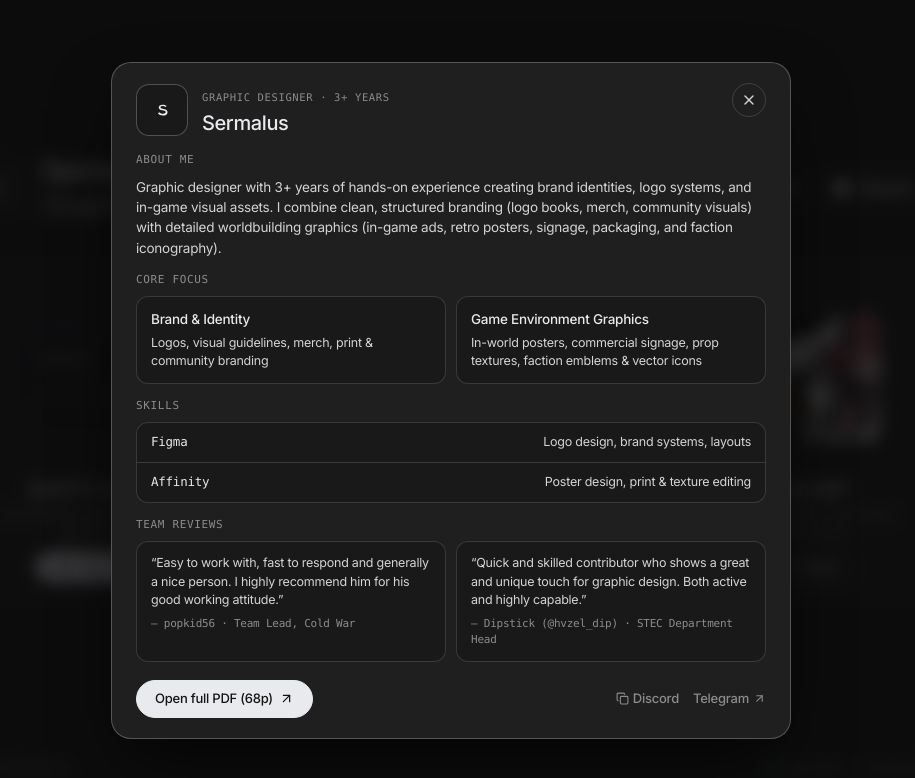
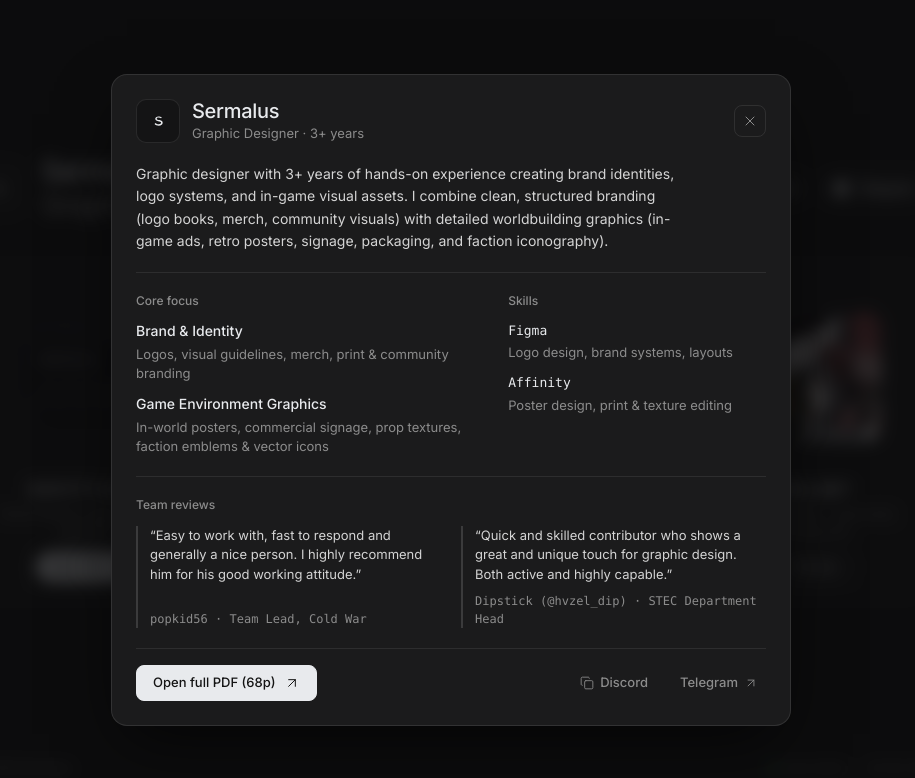
Before and after one commit to sermalus/sermalus.github.io, a React (Vite) app: page / in a window 1280 px wide. Both pictures are taken after a click on the button "About". Shown: the top 778 px of the page, without its empty margins (189-1104 px from the left). Built offline with nearby package versions, Linux system fonts and the light colour scheme; a web font is replaced by a local one.

Commit message:
style: unslop About modal into clean editorial CV sheet

```diff
--- a/src/components/AboutDialog.tsx
+++ b/src/components/AboutDialog.tsx
@@ -77,11 +77,11 @@ export function AboutDialog({ open, lang, onClose }: AboutDialogProps) {
       }}
     >
       {open && (
-        <div className="dialog-body">
-          <div className="dialog-head">
-            <div className="dialog-identity">
+        <div className="about-body">
+          <header className="about-head">
+            <div className="about-identity">
               <div className="about-mark" aria-hidden="true">
-                <svg viewBox="0 0 40 40" width="26" height="26" fill="none">
+                <svg viewBox="0 0 40 40" width="22" height="22" fill="none">
                   <path
                     d="M26.5 13.6c-1.2-1.1-3-1.8-5.6-1.8-3.7 0-5.9 1.7-5.9 4.3 0 2.4 1.8 3.6 5.2 4.3l2 .4c2.3.4 3.4 1.1 3.4 2.4 0 1.5-1.5 2.6-4.2 2.6-2.5 0-4.5-.9-5.8-2.3l-1.9 2c1.7 1.9 4.3 3 7.7 3 4.4 0 7.1-2.1 7.1-5.2 0-2.6-1.8-4.2-5.6-4.9l-2-.4c-2.2-.4-3.2-1.1-3.2-2.2 0-1.2 1.2-2.1 3.2-2.1 2 0 3.4.6 4.5 1.5l2.1-1.6Z"
                     fill="#E8EAED"
@@ -89,92 +89,101 @@ export function AboutDialog({ open, lang, onClose }: AboutDialogProps) {
                 </svg>
               </div>
               <div>
-                <span className="dialog-role">{copy.role}</span>
-                <h2 id="about-dialog-title" className="dialog-title">
+                <h2 id="about-dialog-title" className="about-name">
                   Sermalus
                 </h2>
+                <p className="about-role">{copy.role}</p>
               </div>
             </div>
 
             <form method="dialog">
               <button
                 type="submit"
-                className="dialog-close"
+                className="about-close"
                 aria-label={copy.closeAria}
                 autoFocus
               >
-                <X size={16} />
+                <X size={16} strokeWidth={1.5} />
               </button>
             </form>
+          </header>
+
+          <p className="about-bio">{copy.aboutText}</p>
+
+          <div className="about-divider" aria-hidden="true" />
+
+          <div className="about-columns">
+            <section className="about-col">
+              <h3 className="about-label">{copy.focusTitle}</h3>
+              <ul className="about-list">
+                {copy.focusItems.map((item) => (
+                  <li className="about-list-item" key={item.title}>
+                    <div className="about-item-title">{item.title}</div>
+                    <p className="about-item-desc">{item.desc}</p>
+                  </li>
+                ))}
+              </ul>
+            </section>
+
+            <section className="about-col">
+              <h3 className="about-label">{copy.skillsTitle}</h3>
+              <ul className="about-list">
+                {copy.skills.map((skill) => (
+                  <li className="about-list-item" key={skill.name}>
+                    <div className="about-item-title about-item-title--mono">
+                      {skill.name}
+                    </div>
+                    <p className="about-item-desc">{skill.desc}</p>
+                  </li>
+                ))}
+              </ul>
+            </section>
           </div>
 
-          <section className="about-section">
-            <h3 className="about-label">{copy.aboutTitle}</h3>
-            <p className="dialog-copy">{copy.aboutText}</p>
-          </section>
+          <div className="about-divider" aria-hidden="true" />
 
-          <section className="about-section">
-            <h3 className="about-label">{copy.focusTitle}</h3>
-            <div className="about-grid">
-              {copy.focusItems.map((item) => (
-                <div className="about-card" key={item.title}>
-                  <div className="about-card-title">{item.title}</div>
-                  <p className="about-card-desc">{item.desc}</p>
-                </div>
-              ))}
-            </div>
-          </section>
-
-          <section className="about-section">
-            <h3 className="about-label">{copy.skillsTitle}</h3>
-            <div className="about-skills">
-              {copy.skills.map((skill) => (
-                <div className="about-skill-row" key={skill.name}>
-                  <span className="about-skill-name">{skill.name}</span>
-                  <span className="about-skill-desc">{skill.desc}</span>
-                </div>
-              ))}
-            </div>
-          </section>
-
-          <section className="about-section">
+          <section className="about-reviews-block">
             <h3 className="about-label">{copy.reviewsTitle}</h3>
             <div className="about-quotes">
               {copy.reviews.map((review) => (
-                <blockquote className="dialog-quote" key={review.author}>
+                <blockquote className="about-quote" key={review.author}>
                   <p>“{review.text}”</p>
-                  <footer>— {review.author}</footer>
+                  <footer>{review.author}</footer>
                 </blockquote>
               ))}
             </div>
           </section>
 
-          <div className="dialog-footer-bar">
-            <a className="dialog-btn dialog-btn--primary" href="/portfolio/">
+          <footer className="about-footer">
+            <a className="about-primary-btn" href="/portfolio/">
               <span>{copy.openPdf}</span>
-              <ArrowUpRight size={15} />
+              <ArrowUpRight size={16} strokeWidth={1.5} />
             </a>
 
-            <div className="dialog-ext-links">
+            <div className="about-contacts">
               <button
                 type="button"
-                className="dialog-text-link about-copy-btn"
+                className="about-link-btn"
                 onClick={handleCopyDiscord}
               >
-                {copiedDiscord ? <Check size={13} /> : <Copy size={13} />}
+                {copiedDiscord ? (
+                  <Check size={14} strokeWidth={1.5} />
+                ) : (
+                  <Copy size={14} strokeWidth={1.5} />
+                )}
                 <span>{copiedDiscord ? ui.copied : "Discord"}</span>
               </button>
               <a
-                className="dialog-text-link"
+                className="about-link-btn"
                 href="https://t.me/sermalus"
                 target="_blank"
                 rel="noopener noreferrer"
               >
                 <span>Telegram</span>
-                <ArrowUpRight size={13} />
+                <ArrowUpRight size={14} strokeWidth={1.5} />
               </a>
             </div>
-          </div>
+          </footer>
         </div>
       )}
     </dialog>
--- a/src/index.css
+++ b/src/index.css
@@ -935,119 +935,270 @@ body {
   background: #ffffff;
 }
 
-/* About / CV Modal */
+/* About / CV Modal (unslopped editorial sheet) */
 .about-dialog {
   width: min(680px, calc(100vw - 32px));
-  max-height: min(92dvh, 840px);
-}
-
-.about-dialog .dialog-body {
-  padding: 20px 24px;
-  gap: 14px;
+  max-height: min(92dvh, 820px);
+  border-radius: 16px;
+  border: 1px solid rgba(255, 255, 255, 0.1);
+  background: #1b1b1c;
+  box-shadow: 0 24px 64px -16px rgba(0, 0, 0, 0.72);
+  letter-spacing: 0;
+}
+
+.about-body {
+  padding: 24px;
+  overflow-y: auto;
+  display: flex;
+  flex-direction: column;
+  gap: 20px;
+}
+
+.about-head {
+  display: flex;
+  align-items: center;
+  justify-content: space-between;
+  gap: 16px;
+}
+
+.about-identity {
+  display: flex;
+  align-items: center;
+  gap: 12px;
 }
 
 .about-mark {
-  width: 52px;
-  height: 52px;
-  border-radius: 13px;
-  background: var(--bg-stage);
-  border: 1px solid var(--border-medium);
+  width: 44px;
+  height: 44px;
+  border-radius: 10px;
+  background: #141415;
+  border: 1px solid rgba(255, 255, 255, 0.09);
   display: grid;
   place-items: center;
   flex-shrink: 0;
 }
 
-.about-section {
+.about-name {
+  margin: 0;
+  font-size: 20px;
+  font-weight: 500;
+  line-height: 1.2;
+  letter-spacing: -0.015em;
+  color: var(--text-primary);
+}
+
+.about-role {
+  margin: 2px 0 0;
+  font-size: 13px;
+  line-height: 1.35;
+  color: var(--text-muted);
+}
+
+.about-close {
+  width: 32px;
+  height: 32px;
+  border-radius: 8px;
+  border: 1px solid rgba(255, 255, 255, 0.09);
+  background: transparent;
+  color: var(--text-muted);
+  display: inline-flex;
+  align-items: center;
+  justify-content: center;
+  cursor: pointer;
+  flex-shrink: 0;
+  transition:
+    background-color 150ms cubic-bezier(0.22, 1, 0.36, 1),
+    border-color 150ms cubic-bezier(0.22, 1, 0.36, 1),
+    color 150ms cubic-bezier(0.22, 1, 0.36, 1),
+    transform 150ms cubic-bezier(0.22, 1, 0.36, 1);
+}
+
+.about-close:hover {
+  background: #252527;
+  border-color: rgba(255, 255, 255, 0.2);
+  color: var(--text-primary);
+}
+
+.about-close:active {
+  transform: scale(0.97);
+}
+
+.about-close:focus-visible,
+.about-primary-btn:focus-visible,
+.about-link-btn:focus-visible {
+  outline: 2px solid var(--border-white);
+  outline-offset: 2px;
+}
+
+.about-bio {
+  margin: 0;
+  font-size: 14px;
+  line-height: 1.6;
+  color: var(--text-secondary);
+  max-width: 62ch;
+}
+
+.about-divider {
+  height: 1px;
+  width: 100%;
+  background: rgba(255, 255, 255, 0.08);
+}
+
+.about-columns {
+  display: grid;
+  grid-template-columns: minmax(0, 1.35fr) minmax(0, 1fr);
+  gap: 24px;
+}
+
+.about-col {
   display: flex;
   flex-direction: column;
-  gap: 8px;
+  gap: 12px;
 }
 
 .about-label {
   margin: 0;
+  font-size: 12px;
+  font-weight: 500;
+  line-height: 1.35;
+  color: var(--text-muted);
+}
+
+.about-list {
+  margin: 0;
+  padding: 0;
+  list-style: none;
+  display: flex;
+  flex-direction: column;
+  gap: 12px;
+}
+
+.about-list-item {
+  display: flex;
+  flex-direction: column;
+  gap: 4px;
+}
+
+.about-item-title {
+  font-size: 14px;
+  font-weight: 500;
+  line-height: 1.35;
+  color: var(--text-primary);
+}
+
+.about-item-title--mono {
   font-family: var(--font-mono);
-  font-size: 11px;
-  font-weight: 500;
-  letter-spacing: 0.06em;
-  text-transform: uppercase;
+  font-size: 13px;
+}
+
+.about-item-desc {
+  margin: 0;
+  font-size: 13px;
+  line-height: 1.48;
   color: var(--text-muted);
 }
 
-.about-grid {
-  display: grid;
-  grid-template-columns: repeat(2, minmax(0, 1fr));
-  gap: 10px;
-}
-
-.about-card {
-  padding: 12px 14px;
-  border-radius: 12px;
-  background: var(--bg-stage);
-  border: 1px solid var(--border-subtle);
-}
-
-.about-card-title {
-  font-size: 13.5px;
-  font-weight: 500;
-  color: var(--text-primary);
-  margin-bottom: 4px;
-}
-
-.about-card-desc {
-  margin: 0;
-  font-size: 12.5px;
-  line-height: 1.48;
-  color: var(--text-secondary);
-}
-
-.about-skills {
+.about-reviews-block {
   display: flex;
   flex-direction: column;
-  border-radius: 12px;
-  background: var(--bg-stage);
-  border: 1px solid var(--border-subtle);
-  overflow: hidden;
-}
-
-.about-skill-row {
-  display: flex;
-  align-items: baseline;
-  justify-content: space-between;
-  gap: 16px;
-  padding: 10px 14px;
-  border-bottom: 1px solid var(--border-subtle);
-}
-
-.about-skill-row:last-child {
-  border-bottom: 0;
-}
-
-.about-skill-name {
-  font-family: var(--font-mono);
-  font-size: 12.5px;
-  font-weight: 500;
-  color: var(--text-primary);
-  flex-shrink: 0;
-}
-
-.about-skill-desc {
-  font-size: 12.5px;
-  color: var(--text-secondary);
-  text-align: right;
+  gap: 12px;
 }
 
 .about-quotes {
   display: grid;
   grid-template-columns: repeat(2, minmax(0, 1fr));
-  gap: 10px;
-}
-
-.about-copy-btn {
-  padding: 0;
+  gap: 20px;
+}
+
+.about-quote {
+  margin: 0;
+  padding-left: 12px;
+  border-left: 2px solid rgba(255, 255, 255, 0.14);
+  display: flex;
+  flex-direction: column;
+  justify-content: space-between;
+  gap: 8px;
+}
+
+.about-quote p {
+  margin: 0;
+  font-size: 13px;
+  line-height: 1.5;
+  color: var(--text-secondary);
+}
+
+.about-quote footer {
+  font-family: var(--font-mono);
+  font-size: 12px;
+  color: var(--text-muted);
+}
+
+.about-footer {
+  padding-top: 16px;
+  border-top: 1px solid rgba(255, 255, 255, 0.08);
+  display: flex;
+  align-items: center;
+  justify-content: space-between;
+  flex-wrap: wrap;
+  gap: 12px;
+}
+
+.about-primary-btn {
+  height: 36px;
+  padding: 0 16px;
+  border-radius: 8px;
+  background: var(--text-primary);
+  color: #141414;
+  border: 1px solid var(--text-primary);
+  font-size: 13px;
+  font-weight: 500;
+  text-decoration: none;
+  display: inline-flex;
+  align-items: center;
+  gap: 8px;
+  cursor: pointer;
+  transition:
+    background-color 150ms cubic-bezier(0.22, 1, 0.36, 1),
+    transform 150ms cubic-bezier(0.22, 1, 0.36, 1);
+}
+
+.about-primary-btn:hover {
+  background: #ffffff;
+}
+
+.about-primary-btn:active {
+  transform: scale(0.98);
+}
+
+.about-contacts {
+  display: flex;
+  align-items: center;
+  gap: 16px;
+}
+
+.about-link-btn {
+  height: 32px;
+  padding: 0 8px;
+  border-radius: 6px;
   border: 0;
   background: transparent;
+  color: var(--text-muted);
   font-family: inherit;
+  font-size: 13px;
+  font-weight: 500;
+  text-decoration: none;
+  display: inline-flex;
+  align-items: center;
+  gap: 6px;
   cursor: pointer;
+  transition:
+    color 150ms cubic-bezier(0.22, 1, 0.36, 1),
+    background-color 150ms cubic-bezier(0.22, 1, 0.36, 1);
+}
+
+.about-link-btn:hover {
+  color: var(--text-primary);
+  background: rgba(255, 255, 255, 0.06);
 }
 
 /* Case Study Page (#/cold-war, #/stec) */
@@ -1746,19 +1897,30 @@ body {
     gap: 18px;
   }
 
-  .about-grid,
+  .about-body {
+    padding: 20px;
+    gap: 16px;
+  }
+
+  .about-columns,
   .about-quotes {
     grid-template-columns: 1fr;
-  }
-
-  .about-skill-row {
+    gap: 16px;
+  }
+
+  .about-footer {
     flex-direction: column;
-    align-items: flex-start;
-    gap: 2px;
-  }
-
-  .about-skill-desc {
-    text-align: left;
+    align-items: stretch;
+  }
+
+  .about-primary-btn {
+    width: 100%;
+    height: 40px;
+    justify-content: center;
+  }
+
+  .about-contacts {
+    justify-content: center;
   }
 
   /* Mobile Case Study Page */
```
